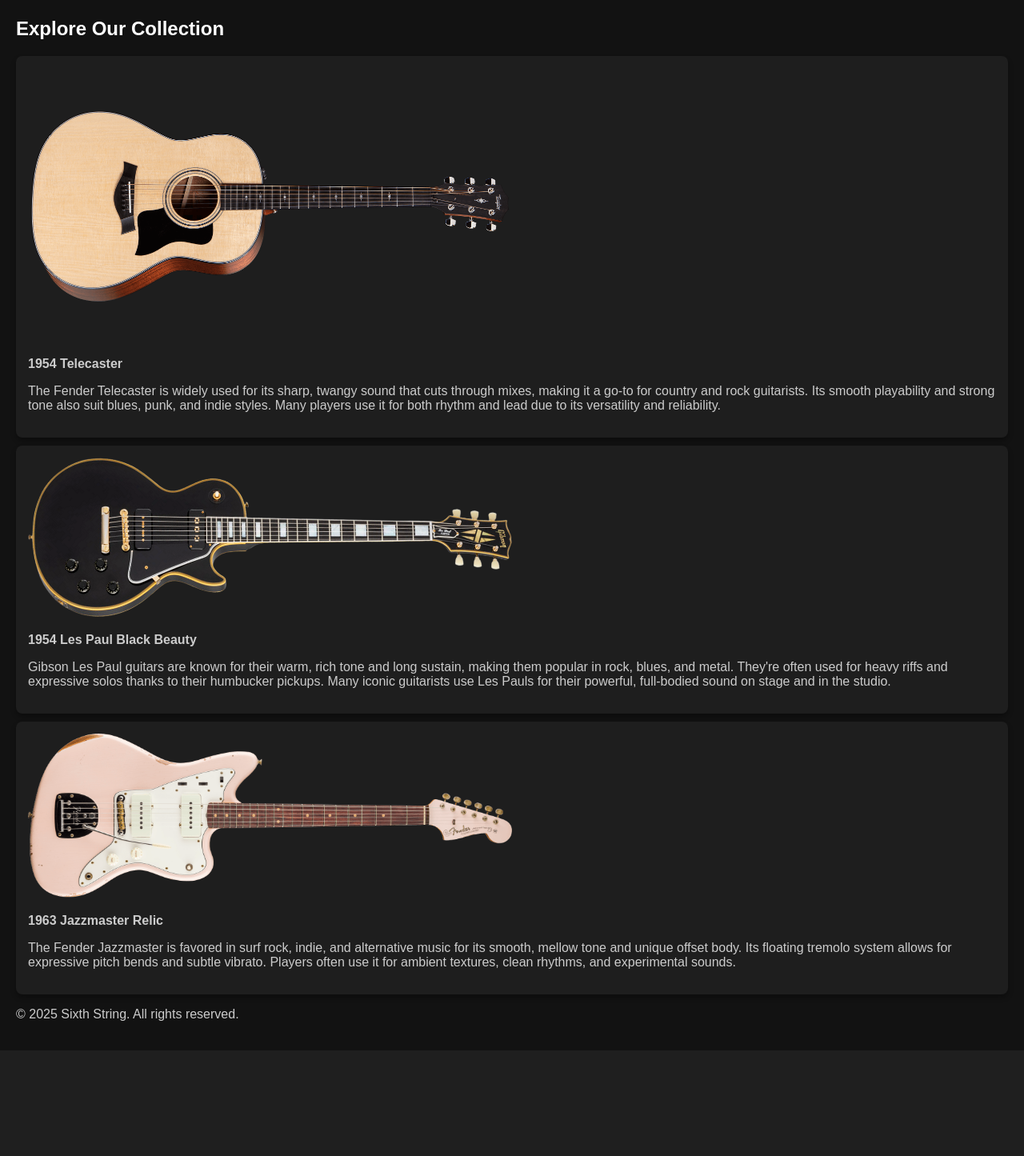
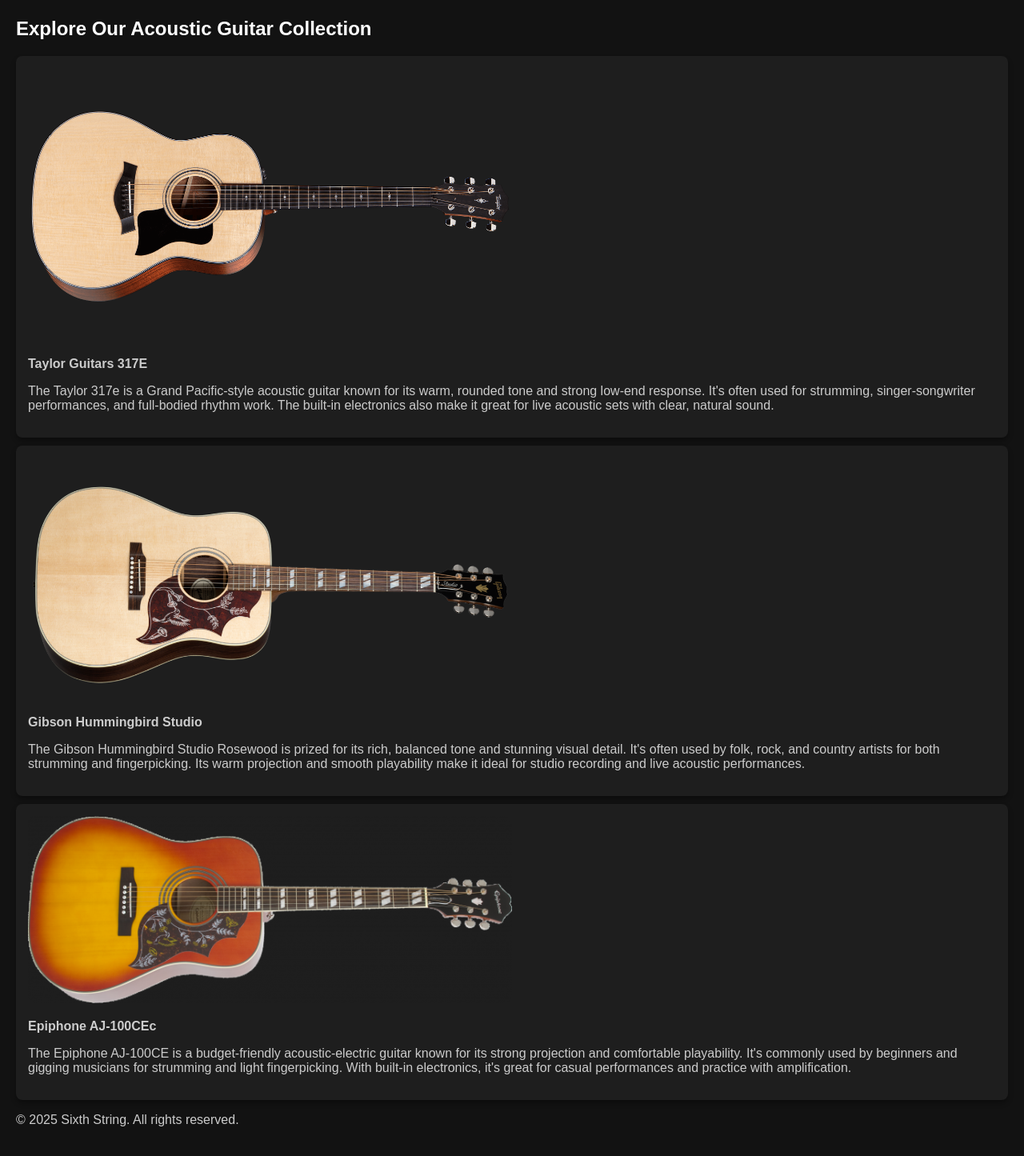
Before and after one commit to domadla/AD-Task-1, a PHP site: page /page/acoustic/index.php in a window 1280 px wide. Shown: the part 78-1523 px from the top of the page at 80% size. Before the commit the page ends 1391 px from the top, so only its background shows below. Run offline with PHP 8.4, Linux system fonts and the light colour scheme.

Commit message:
Refactor (acoustic page): Used proper descriptions and images for the collection

```diff
--- a/page/acoustic/index.php
+++ b/page/acoustic/index.php
@@ -11,24 +11,24 @@
         <h1>Sixth String</h1>
     </header>
     <main>
-        <h2>Explore Our Collection</h2>
+        <h2>Explore Our Acoustic Guitar Collection</h2>
 
         <?php
         $guitars = [
             [
                 "image" => "assets/img/Taylor.png",
-                "name" => "1954 Telecaster",
-                "description" => "The Fender Telecaster is widely used for its sharp, twangy sound that cuts through mixes, making it a go-to for country and rock guitarists. Its smooth playability and strong tone also suit blues, punk, and indie styles. Many players use it for both rhythm and lead due to its versatility and reliability."
+                "name" => "Taylor Guitars 317E",
+                "description" => "The Taylor 317e is a Grand Pacific-style acoustic guitar known for its warm, rounded tone and strong low-end response. It's often used for strumming, singer-songwriter performances, and full-bodied rhythm work. The built-in electronics also make it great for live acoustic sets with clear, natural sound."
             ],
             [
-                "image" => "assets/img/GibLesPaul.png",
-                "name" => "1954 Les Paul Black Beauty",
-                "description" => "Gibson Les Paul guitars are known for their warm, rich tone and long sustain, making them popular in rock, blues, and metal. They're often used for heavy riffs and expressive solos thanks to their humbucker pickups. Many iconic guitarists use Les Pauls for their powerful, full-bodied sound on stage and in the studio."
+                "image" => "assets/img/AcGibson.png",
+                "name" => "Gibson Hummingbird Studio",
+                "description" => "The Gibson Hummingbird Studio Rosewood is prized for its rich, balanced tone and stunning visual detail. It's often used by folk, rock, and country artists for both strumming and fingerpicking. Its warm projection and smooth playability make it ideal for studio recording and live acoustic performances."
             ],
             [
-                "image" => "assets/img/JazzMaster.png",
-                "name" => "1963 Jazzmaster Relic",
-                "description" => "The Fender Jazzmaster is favored in surf rock, indie, and alternative music for its smooth, mellow tone and unique offset body. Its floating tremolo system allows for expressive pitch bends and subtle vibrato. Players often use it for ambient textures, clean rhythms, and experimental sounds."
+                "image" => "assets/img/AcEpiphone.png",
+                "name" => "Epiphone AJ-100CEc",
+                "description" => "The Epiphone AJ-100CE is a budget-friendly acoustic-electric guitar known for its strong projection and comfortable playability. It's commonly used by beginners and gigging musicians for strumming and light fingerpicking. With built-in electronics, it's great for casual performances and practice with amplification."
             ]
         ];
 
```
Also changed, not shown: page/acoustic/assets/img/AcEpiphone.png (added), page/acoustic/assets/img/AcGibson.png (added).
